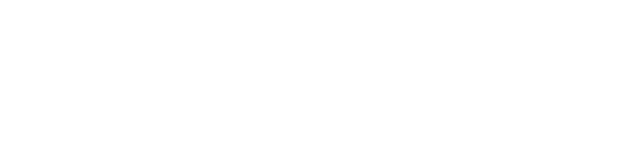
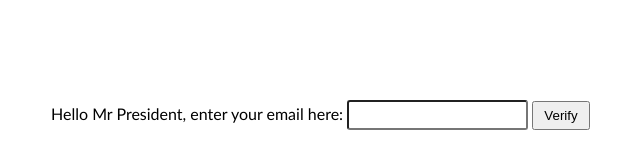
Before and after one commit to manuelmenama/js-mail-dadi, a plain HTML site: page verifica-email/index.html in a window 1280 px wide. Shown: the whole page, without its empty margins (141-781 px from the left). Drawn offline with Linux system fonts and the light colour scheme.

Commit message:
logic complete

```diff
--- a/verifica-email/css/style.css
+++ b/verifica-email/css/style.css
@@ -0,0 +1,22 @@
+*{
+  margin: 0;
+  padding: 0;
+  box-sizing: border-box;
+}
+
+body{
+  font-family: 'Trebuchet MS', 'Lucida Sans Unicode', 'Lucida Grande', 'Lucida Sans', Arial, sans-serif;
+}
+
+.container{
+  width: 70%;
+  margin: 100px auto;
+}
+button{
+  padding: 5px 10px;
+  cursor: pointer;
+}
+input{
+  height: 30px;
+  border-radius: 3px;
+}
--- a/verifica-email/index.html
+++ b/verifica-email/index.html
@@ -8,7 +8,13 @@
   <title>Verifica Email</title>
 </head>
 <body>
-
+  <div class="container">
+    <form>
+      <label for="email">Hello Mr President, enter your email here: </label>
+      <input type="email" id="email" name="email">
+      <button id="button" type="button">Verify</button>
+    </form>
+  </div>
 
   <script src="js/script.js"></script>
 </body>
--- a/verifica-email/js/script.js
+++ b/verifica-email/js/script.js
@@ -1 +1,21 @@
-console.log('ciao email');
+//prendo il valore dell'email dall'utente
+const writedEmail = document.getElementById('email');
+const verfyButton = document.getElementById('button');
+
+//creo un'array di email accettate
+const nukeEmail = ["xi-jinping@nuke.com", "vladimir-putin@nuke.com", "joe-biden@nuce.com", "kim-jong-un@nuke.com", "emmanuel-macron@nuke.com" , "narendra-modi@nuke.com", "shehbaz-sharif@nuke.com"];
+
+console.log(writedEmail.value);
+//quando clicca sul bottone
+verfyButton.addEventListener('click', function(){
+  console.log(writedEmail.value);
+  for (let i = 0; i < nukeEmail.length; i++) {
+    if(writedEmail.value === nukeEmail[i]){
+      console.log('You are a nuke president!');
+    }
+
+  }
+})
+  //scorro nell'array per verificare che sia presente l'email inserita
+    //se presente messaggio positivo
+    //se non presente messaggio negativo
```
